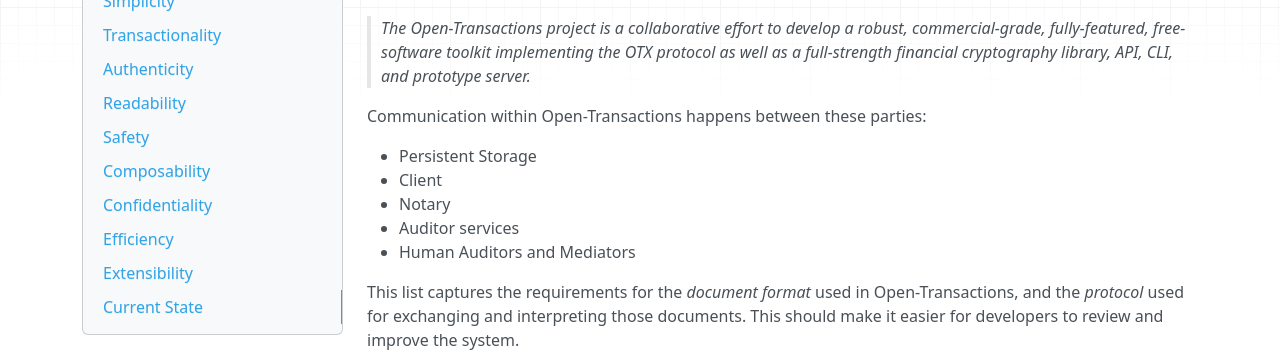
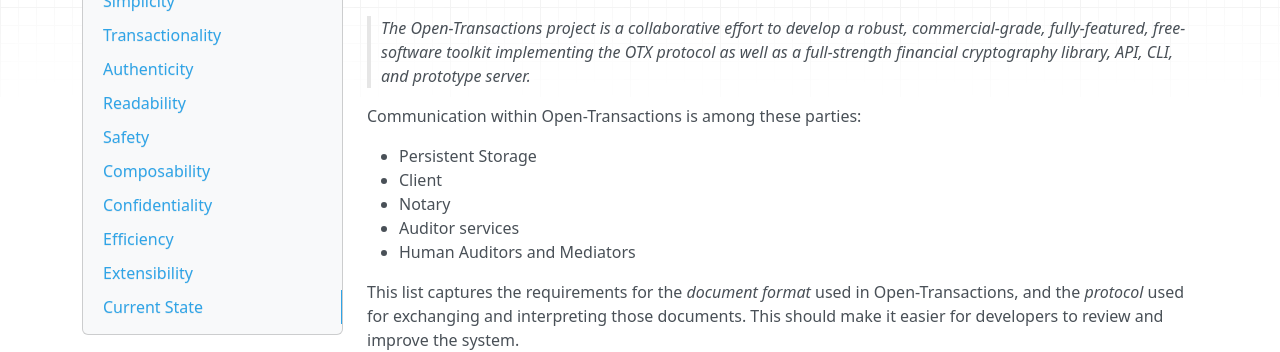
Before and after one commit to Open-Transactions/protocol-docs, an MkDocs documentation site: the page built from content/Requirements.md, in a window 1280 px wide and 900 px high. Shown: the part 209-561 px from the top of the window. Built offline with MkDocs 1.6.1, drawn with Linux system fonts in a browser that asks for light colours; nearby versions of some CDN libraries; old or Windows-style settings are respelled for this version of MkDocs.

Commit message:
Update Requirements.md

```diff
--- a/content/Requirements.md
+++ b/content/Requirements.md
@@ -7,7 +7,7 @@
 protocol as well as a full-strength financial cryptography library, API, CLI,
 and prototype server.*
 
-Communication within Open-Transactions happens between these parties:
+Communication within Open-Transactions is among these parties:
 
 * Persistent Storage
 * Client
@@ -129,7 +129,7 @@
 
 1. *Authenticity*: Open-Transactions solves this problem with the concept of a
    Nym and public-key cryptography. The actual message, encoded in XML, is wrapped
-   inside a container format ([Section Format](SectionFormat.md)) that
+   inside a container format ([Section Format](encoding/SectionFormat.md)) that
    separates content and signatures.  The sender declares his identity in the
    message attribute `nymID`, specifies the intended recipient in the message
    `notaryID`, and declares the chronological order in the `requestNum` attribute.
```
